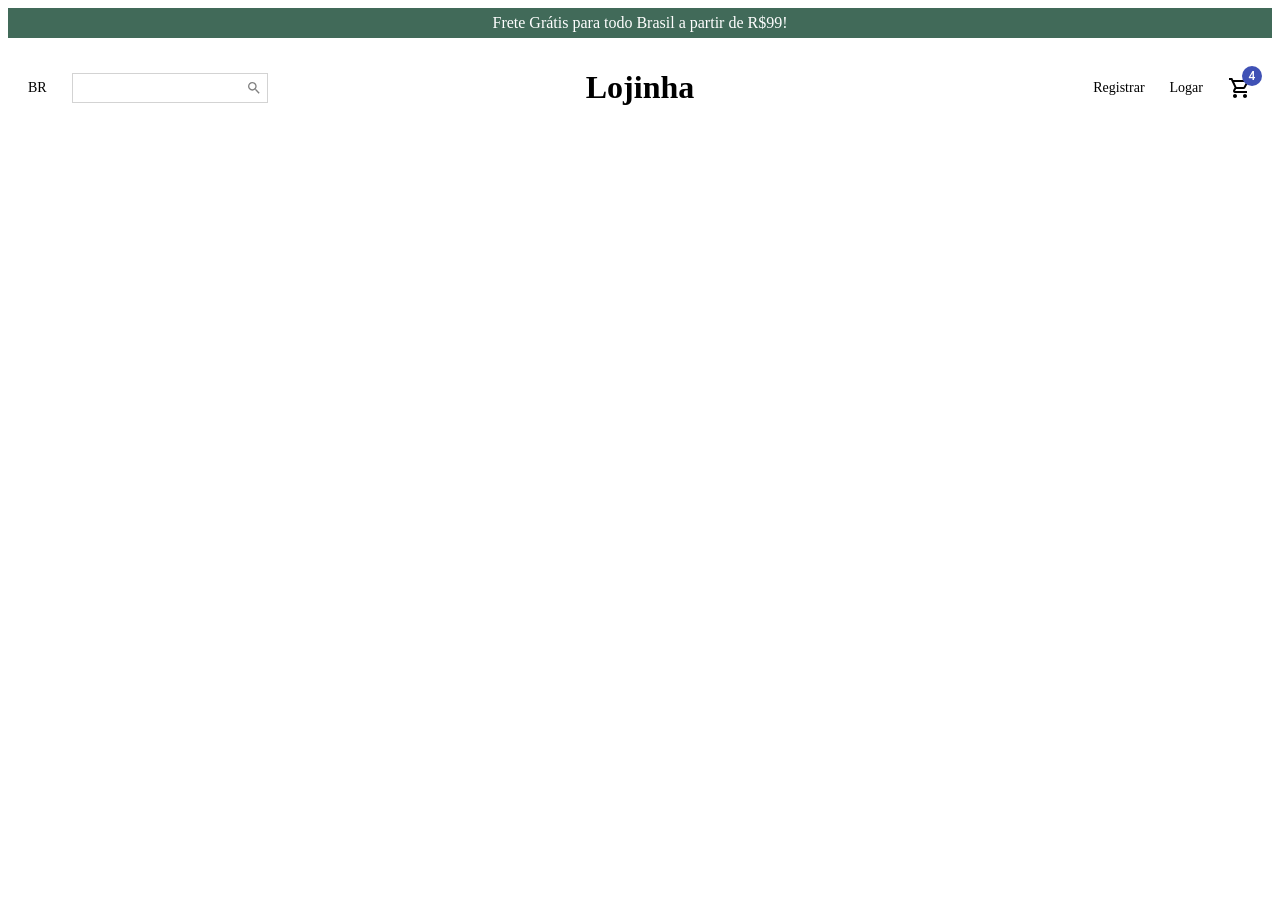
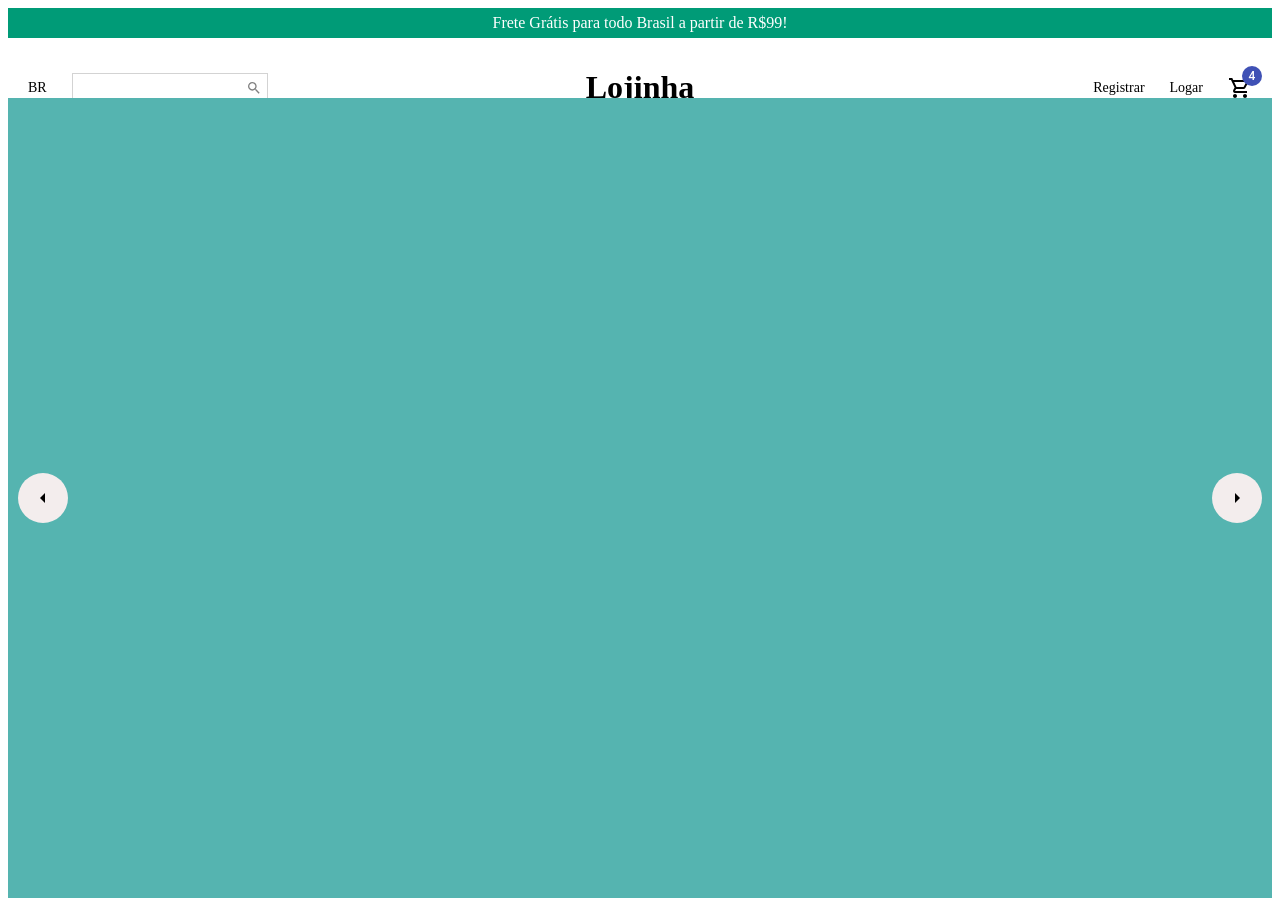
Before and after one commit to alison0098/e-commerce-react-app, a React (Create React App) app: page / in a window 1280 px wide. Before the commit the page ends 800 px from the top, so only its background shows below. Built offline with nearby package versions, Linux system fonts and the light colour scheme; a web font is replaced by a local one.

Commit message:
Adicionando slider

```diff
--- a/src/components/Announcement.jsx
+++ b/src/components/Announcement.jsx
@@ -2,7 +2,7 @@ import styled from "styled-components"
 
 const Container = styled.div`
     height: 30px;
-    background-color: #416a59;
+    background-color: #009B77;
     color: white;
     display : flex;
     align-items : center;
--- a/src/components/Slider.jsx
+++ b/src/components/Slider.jsx
@@ -1,15 +1,40 @@
+import { ArrowLeftOutlined, ArrowRightOutlined } from "@material-ui/icons"
 import styled from "styled-components"
 
 const Container = styled.div`
     width: 100%;
     height: 100vh;
     display: flex;
+    background-color: #55B4B0;
+    position: relative;
+
+`
+
+const Arrow = styled.div`
+    width: 50px;
+    height: 50px;
+    background-color: #f3eded;
+    border-radius: 50%;
+    display : flex;
+    align-items : center;
+    justify-content: center;
+    position: absolute;
+    top: 0;
+    bottom: 0;
+    left: ${props => props.direction === "left" && "10px"};
+    right: ${props => props.direction === "right" && "10px"};
+    margin: auto;
 `
 
 const Slider = () => {
     return (
         <Container>
-            <Arrow></Arrow>
+            <Arrow direction="left">
+                <ArrowLeftOutlined/>
+            </Arrow>
+            <Arrow direction="right">
+                <ArrowRightOutlined/>
+            </Arrow>
         </Container>
     )
 }
--- a/src/pages/Home.jsx
+++ b/src/pages/Home.jsx
@@ -1,12 +1,14 @@
 import React from 'react'
 import Announcement from '../components/Announcement'
 import Navbar from '../components/Navbar'
+import Slider from '../components/Slider'
 
 const Home = () => {
     return (
         <div>
             <Announcement/>
             <Navbar/>
+            <Slider/>
         </div>
     )
 }
```
